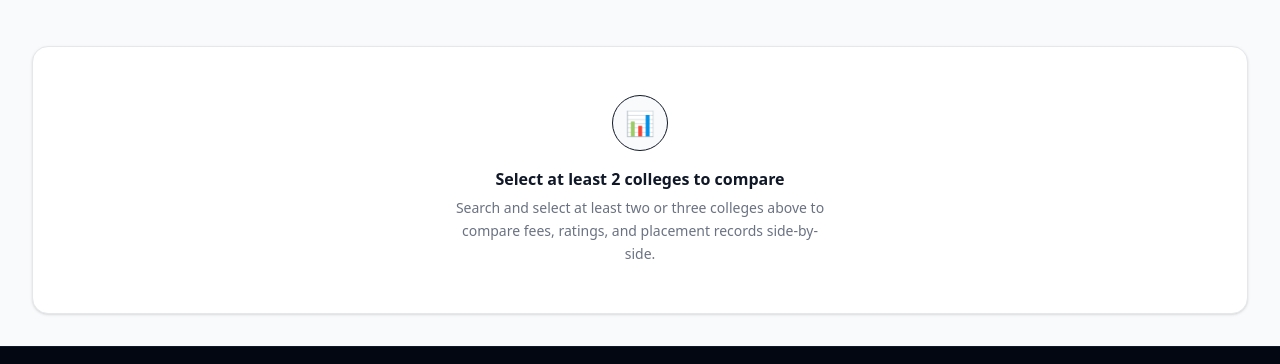
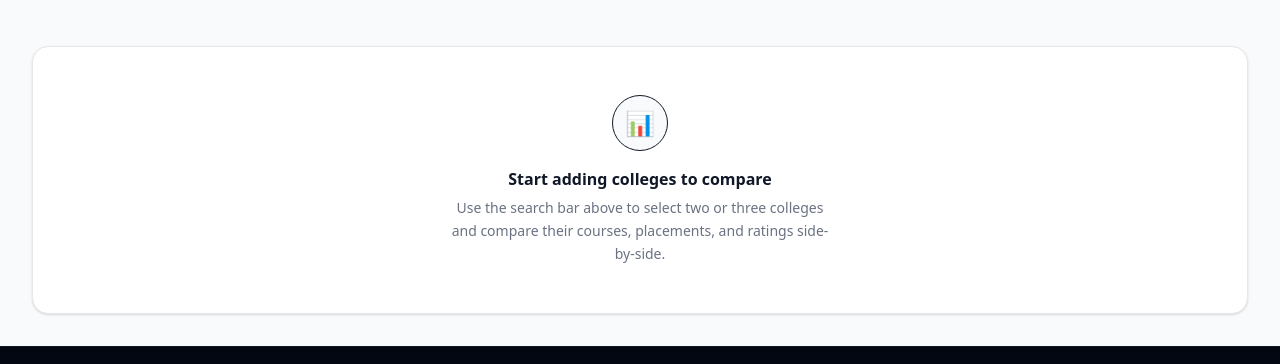
Before and after one commit to keertimaanya/College-discovery-platform, a Next.js app: page /compare in a window 1280 px wide. Shown: the part 376-740 px from the top of the page. Built offline with nearby package versions, Linux system fonts and the light colour scheme.

Commit message:
Created distinct empty compare layout screens for 0 and 1 selected items

```diff
--- a/src/components/compare/CompareTable.tsx
+++ b/src/components/compare/CompareTable.tsx
@@ -15,10 +15,27 @@ export function CompareTable() {
     .map((id) => (collegesData as College[]).find((c) => c.id === id))
     .filter(Boolean) as College[];
 
-  // 1. Minimum Colleges Guard (At least 2 are required to compare)
-  if (selectedColleges.length < 2) {
+  // 1. Empty State: 0 colleges added to compare list
+  if (selectedColleges.length === 0) {
     return (
-      <div className="bg-white border border-gray-200 rounded-2xl p-12 text-center shadow-sm flex flex-col items-center justify-center min-h-[30vh]">
+      <div className="bg-white border border-gray-200 rounded-2xl p-12 text-center shadow-sm flex flex-col items-center justify-center min-h-[30vh] animate-fade-in">
+        <div className="h-14 w-14 bg-gray-50 rounded-full flex items-center justify-center text-2xl mb-4 border border-gray-150">
+          📊
+        </div>
+        <h3 className="text-base font-bold text-gray-900 mb-1.5">
+          Start adding colleges to compare
+        </h3>
+        <p className="text-gray-500 text-xs sm:text-sm max-w-sm leading-relaxed">
+          Use the search bar above to select two or three colleges and compare their courses, placements, and ratings side-by-side.
+        </p>
+      </div>
+    );
+  }
+
+  // 2. Empty State: 1 college added to compare list (requires at least 2)
+  if (selectedColleges.length === 1) {
+    return (
+      <div className="bg-white border border-gray-200 rounded-2xl p-12 text-center shadow-sm flex flex-col items-center justify-center min-h-[30vh] animate-fade-in">
         <div className="h-14 w-14 bg-gray-50 rounded-full flex items-center justify-center text-2xl mb-4 border border-gray-150">
           📊
         </div>
@@ -26,7 +43,7 @@ export function CompareTable() {
           Select at least 2 colleges to compare
         </h3>
         <p className="text-gray-500 text-xs sm:text-sm max-w-sm leading-relaxed">
-          Search and select at least two or three colleges above to compare fees, ratings, and placement records side-by-side.
+          You have selected one college. Add at least one more college to begin the side-by-side comparison.
         </p>
       </div>
     );
```
